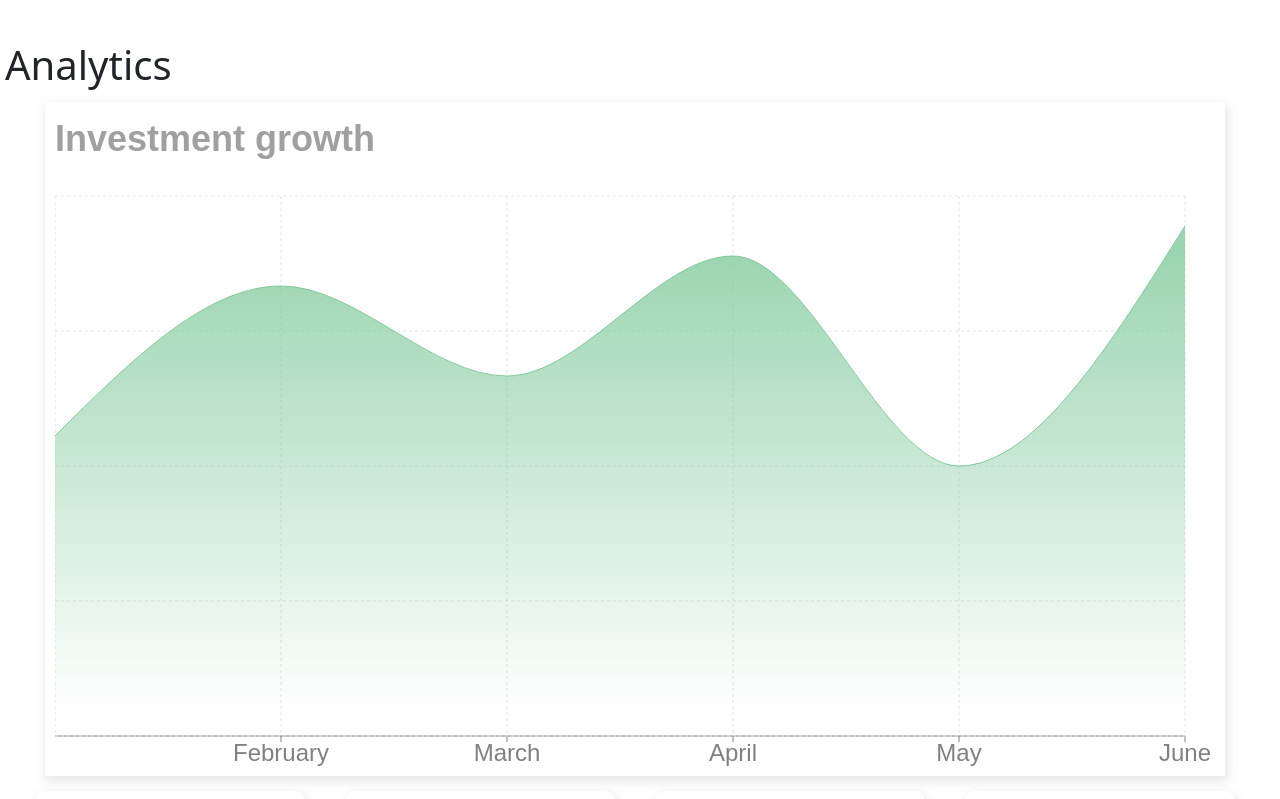
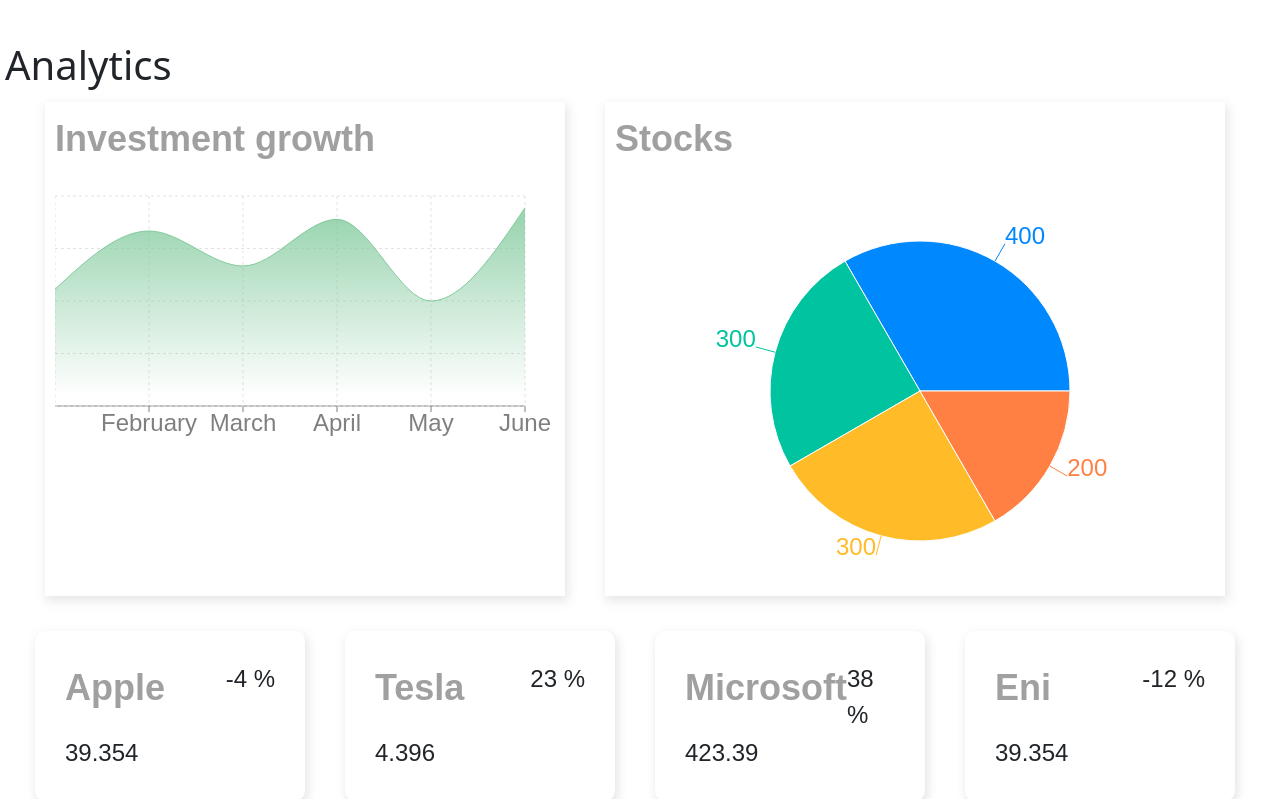
Before and after one commit to andrearoota/SoftwareEngineeringProject, a React (Create React App) app in the folder frontend/: page /app/analytics in a window 1280 px wide. Shown: the top 799 px of the page. Built offline with nearby package versions, Linux system fonts and the light colour scheme; the HTML template or start-up script is replaced by a standard one.

Commit message:
pie chart

```diff
--- a/frontend/src/components/Notification.css
+++ b/frontend/src/components/Notification.css
@@ -1,14 +1,20 @@
 
 .notification {
     display: flex;
-    justify-content: start;
-    flex: 6;
+    justify-content: flex-start;
+    flex: 1;
     padding: 50px;
     -webkit-box-shadow: 2px 4px 10px 1px rgba(0, 0, 0, 0.47);
     box-shadow: 2px 4px 10px 1px rgba(201, 201, 201, 0.47);
     border-radius: 10px;
     height: fit-content;
-    gap: 100px;
-
+    gap: 100x;
 
 }
+
+.button{
+    display: flex;
+    flex: 6;
+    padding: 50px;
+
+}
--- a/frontend/src/components/Notification.jsx
+++ b/frontend/src/components/Notification.jsx
@@ -1,7 +1,9 @@
 import React from 'react'
 import Card from 'react-bootstrap/Card'
-import { GiPayMoney } from "react-icons/gi";
+import { GiPayMoney, GiReceiveMoney } from "react-icons/gi";
 import './Notification.css'
+import Button from 'react-bootstrap/Button';
+
 function Notification({prop}) {
     let data;
 
@@ -10,20 +12,21 @@ function Notification({prop}) {
         case "buy":
             data = {
                 title: "BUY",
-                body: "Buying "
+                body: "Buying ",
+                icon: ( <GiPayMoney size={70} color="801C1C"/> )
             };
             break;
         case "sell":
             data = {
                 title: "SELL",
-                body: "Selling "
+                body: "Selling ",
+                icon: ( <GiReceiveMoney size={70} color="1C8028"/> )
             };
             break;
     }
   return (
     <div className='notification'>
-        <GiPayMoney size={70} />
-
+        {data.icon}
         <Card border="dark">
         <Card.Header>{data.title}</Card.Header>
         <Card.Body>
@@ -33,6 +36,11 @@ function Notification({prop}) {
           </Card.Text>
         </Card.Body>
         </Card>
+        <div className="button">
+        <Button variant="outline-primary">{data.title}</Button>{' '}
+         <Button variant="outline-secondary">Ignore</Button>{' '}
+        </div>
+
 
     </div>
   )
--- /dev/null
+++ b/frontend/src/components/Pie_Chart.css
@@ -0,0 +1,16 @@
+.chart {
+    flex: 4;
+    -webkit-box-shadow: 2px 4px 10px 1px rgba(0, 0, 0, 0.47);
+    box-shadow: 2px 4px 10px 1px rgba(201, 201, 201, 0.47);
+    padding: 10px;
+    color: gray;
+}
+
+.title {
+    margin-bottom: 0px;
+    font-size: 1.5em;
+}
+
+.chartGrid {
+    stroke: rgb(228, 225, 225);
+}
--- /dev/null
+++ b/frontend/src/components/Pie_Chart.jsx
@@ -0,0 +1,40 @@
+import React, { useCallback, useState } from "react";
+import { PieChart, Pie, Cell, Legend, Tooltip } from "recharts";
+
+const data = [
+  { name: "Group A", value: 400 },
+  { name: "Group B", value: 300 },
+  { name: "Group C", value: 300 },
+  { name: "Group D", value: 200 }
+];
+
+const COLORS = ["#0088FE", "#00C49F", "#FFBB28", "#FF8042"];
+
+
+
+export default function Pie_Chart() {
+  return (
+    <div className="chart">
+      <div className="title">Stocks</div>
+
+
+    <PieChart width={600} height={400}>
+      <Pie
+        data={data}
+        cx={300}
+        cy={200}
+        labelLine={true}
+        label
+        outerRadius={150}
+        fill="#8884d8"
+        dataKey="value"
+      >
+        {data.map((entry, index) => (
+          <Cell key={`cell-${index}`} fill={COLORS[index % COLORS.length]} />
+        ))}
+      </Pie>
+      <Tooltip />
+    </PieChart>
+    </div>
+  );
+}
--- a/frontend/src/pages/AnalyticsPage.css
+++ b/frontend/src/pages/AnalyticsPage.css
@@ -27,10 +27,17 @@
   height: fit-content;
 }
 
+.piechart{
+    display: flex;
+    padding: 10px;
+    gap: 40px;
+}
+
 .charts{
     padding: 5px 20px;
 }
 
 .menu{
     align-items: right;
+    height: 70%;
 }
--- a/frontend/src/pages/AnalyticsPage.jsx
+++ b/frontend/src/pages/AnalyticsPage.jsx
@@ -2,29 +2,30 @@ import React from "react";
 import "./AnalyticsPage.css";
 import Widget from "../components/Widget";
 import Chart from "../components/Chart";
+import Pie_Chart from "../components/Pie_Chart";
 
 const assets=[
     {
-      amount: '39,354',
-      percentage: '-4',
+      amount: 39.354,
+      percentage: -4,
       title: 'Apple',
 
     },
     {
-      amount: '4,396',
-      percentage: '+23',
+      amount: 4.396,
+      percentage: +23,
       title: 'Tesla',
 
     },
     {
-      amount: '423,39',
-      percentage: '+38',
+      amount: 423.39,
+      percentage: +38,
       title: 'Microsoft',
 
     },
     {
-      amount: '39,354',
-      percentage: '-12',
+      amount: 39.354,
+      percentage: -12,
       title: 'Eni',
 
     },
@@ -46,6 +47,10 @@ class AnalyticsPage extends React.Component{
 
               <div className="charts">
                 <Chart title="Investment growth" aspect={2 / 1} />
+                <Pie_Chart />
+              </div>
+              <div className="piechart">
+
               </div>
               <div className="widgets">
                 {assets.map((item)=>(
--- a/frontend/src/pages/NotificationsPage.css
+++ b/frontend/src/pages/NotificationsPage.css
@@ -3,11 +3,12 @@
 }
 
 .homeContainer {
-    flex: 6;
+    flex: 1;
+
 }
 
 .notifications {
-  display: flex;
+
   padding: 10px;
   gap: 40px;
   height: fit-content;
```
